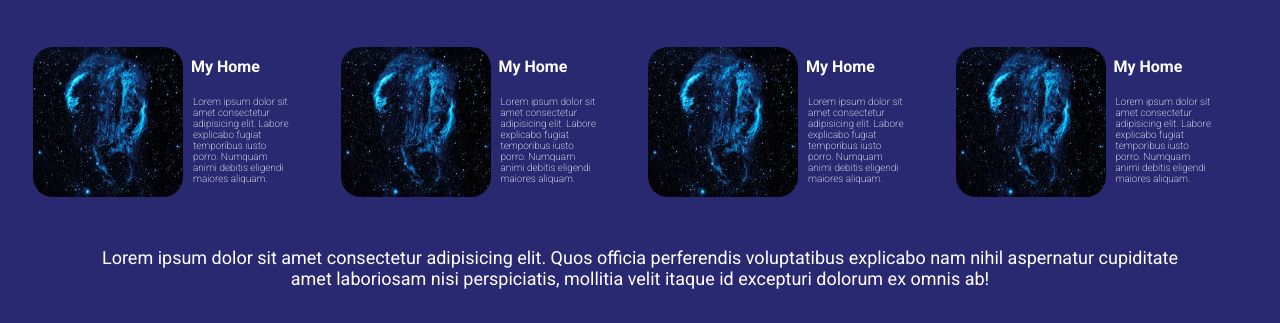
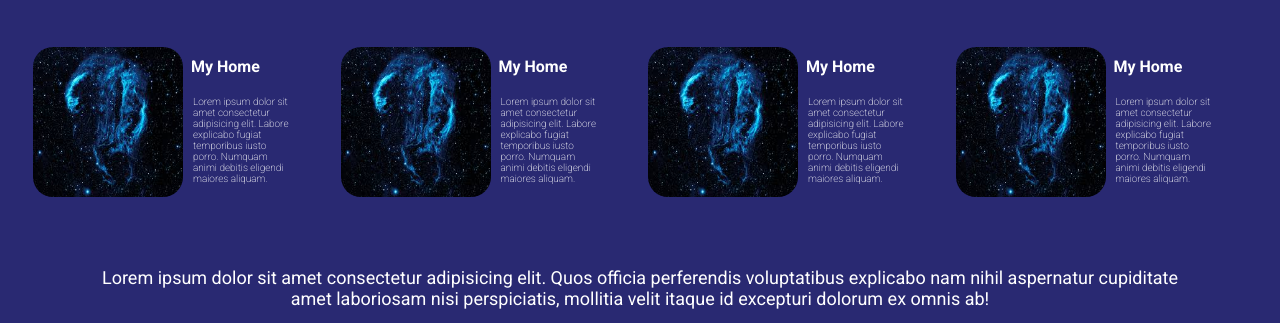
Before and after one commit to mahaabdulla/yemen_web_task2, a plain HTML site: page index.html in a window 1280 px wide. Shown: the part 629-952 px from the top of the page. Drawn offline with Linux system fonts and the light colour scheme.

```diff
--- a/css/style.css
+++ b/css/style.css
@@ -119,7 +119,7 @@
 }
 
 .services{
-    margin: 50px 80px;
+    margin: 70px 80px;
     color: white;
     font-size: 18px;
     text-align: center;
```
